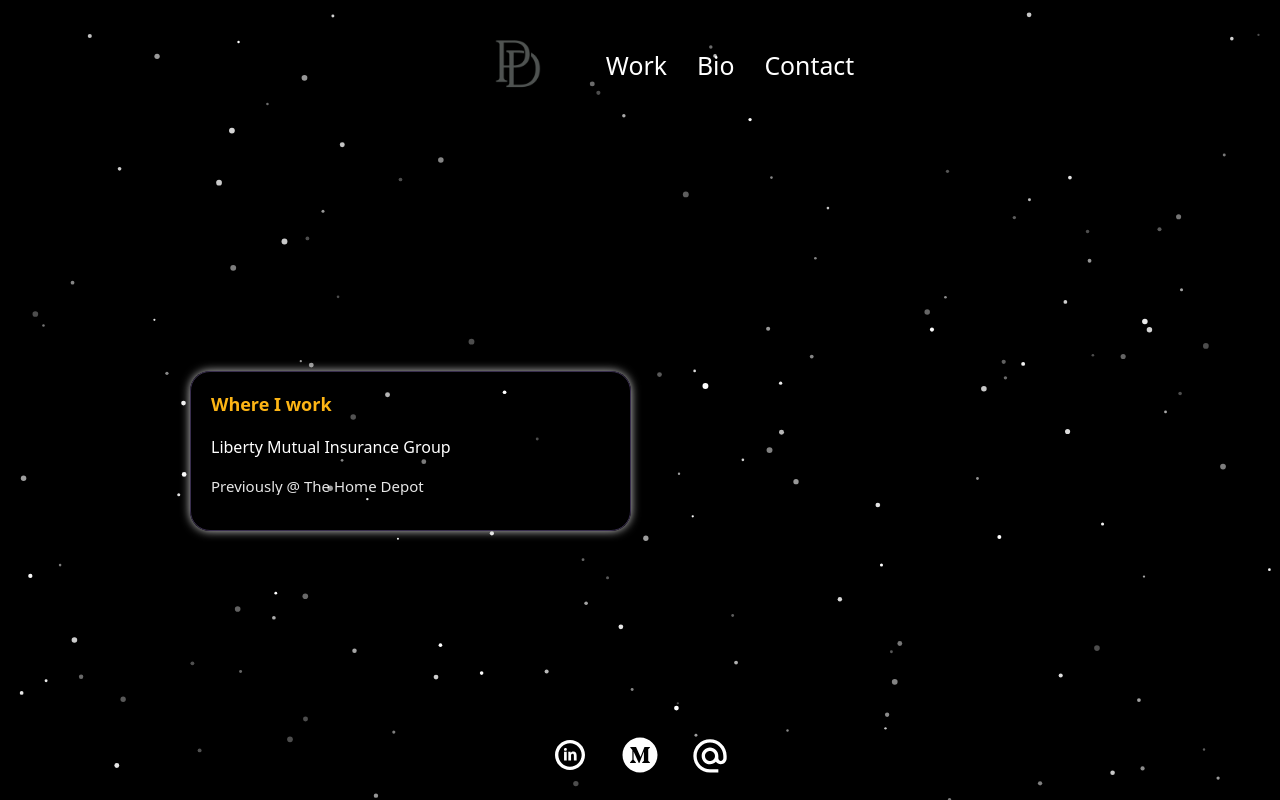
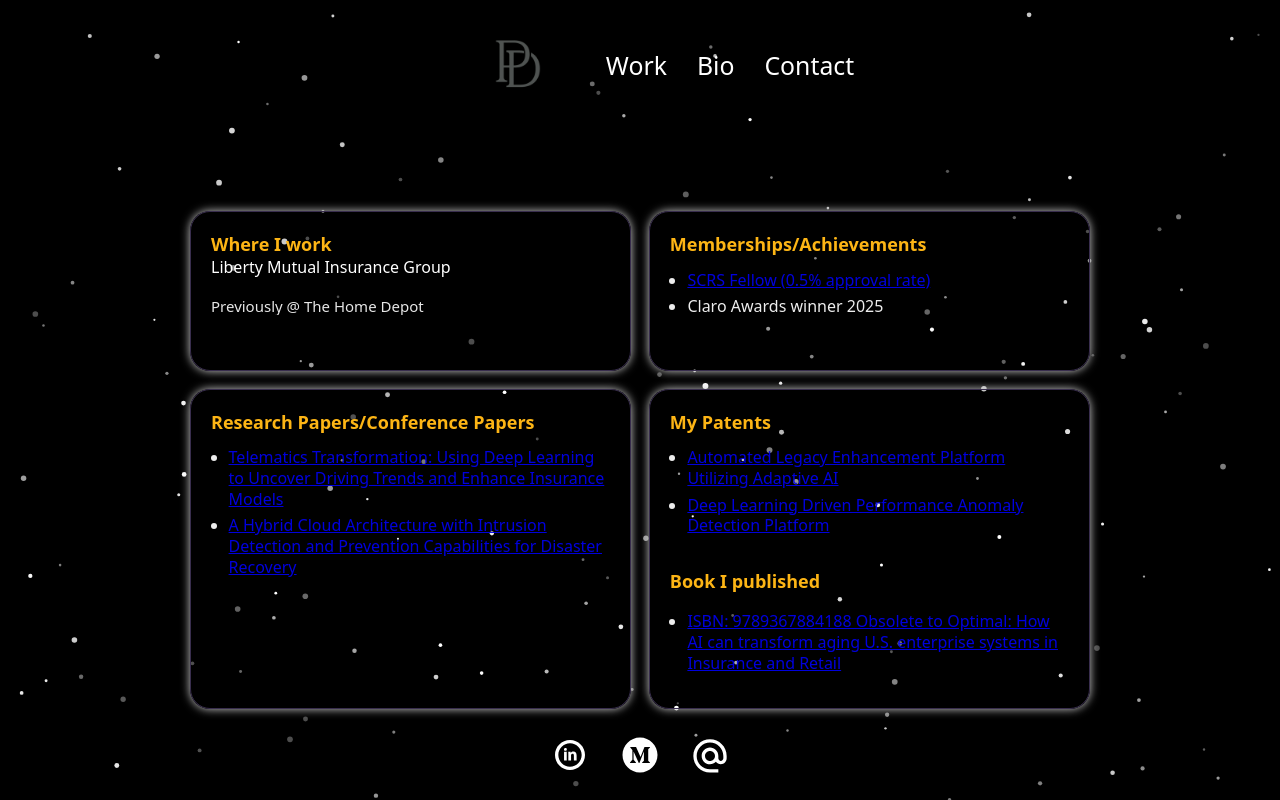
Before and after one commit to koffee-coder/my-website, a React (Vite) app: page /work in a window 1280 px wide. Built offline with nearby package versions, Linux system fonts and the light colour scheme.

Commit message:
Updated work page

```diff
--- a/src/components/MagicBento/MagicBento.css
+++ b/src/components/MagicBento/MagicBento.css
@@ -27,7 +27,7 @@
 .card {
   display: flex;
   flex-direction: column;
-  justify-content: space-between;
+  justify-content: flex-start;
   position: relative;
   min-height: 120px;
   width: 100%;
@@ -233,3 +233,11 @@
   margin-bottom: 0.35em;
   line-height: 1.3;
 }
+
+.card__secondary-label {
+  font-size: 18px;
+  font-weight: 700;
+  color: #FDB515;
+  margin-top: 1.5em;
+  margin-bottom: 0.5em;
+}
--- a/src/components/MagicBento/MagicBento.jsx
+++ b/src/components/MagicBento/MagicBento.jsx
@@ -15,35 +15,59 @@ const cardData = [
     label: "Where I work",
     description: "Previously @ The Home Depot"
   },
-  // {
-  //   area: "top-right",
-  //   color: "transparent",
-  //   title: "",
-  //   label: "Memberships/Achievements",
-  //   list: [
-  //     {
-  //       text: "SCRS Fellow (0.5% approval rate)",
-  //       href: "https://scrs.in/scrs-fellow/1226"
-  //     },
-  //     {
-  //       text: "Claro Awards winner 2025"
-  //     }
-  //   ]
-  // },
-  // {
-  //   area: "bottom-left",
-  //   color: "transparent",
-  //   title: "Collaboration & Automation",
-  //   label: "Research Papers/Conference Papers",
-  //   description: "Work together seamlessly & streamline workflows"
-  // },
-  // {
-  //   area: "bottom-right",
-  //   color: "transparent",
-  //   title: "Integration & Security",
-  //   label: "Patents",
-  //   description: "Connect favorite tools & enterprise-grade protection"
-  // }
+  {
+    area: "top-right",
+    color: "transparent",
+    title: "",
+    label: "Memberships/Achievements",
+    list: [
+      {
+        text: "SCRS Fellow (0.5% approval rate)",
+        href: "https://scrs.in/scrs-fellow/1226"
+      },
+      {
+        text: "Claro Awards winner 2025"
+      }
+    ]
+  },
+  {
+    area: "bottom-left",
+    color: "transparent",
+    label: "Research Papers/Conference Papers",
+        list: [
+      {
+        text: "Telematics Transformation: Using Deep Learning to Uncover Driving Trends and Enhance Insurance Models",
+        href: "https://doi.org/10.30574/wjaets.2025.15.3.1018"
+      },
+
+      {
+        text: "A Hybrid Cloud Architecture with Intrusion Detection and Prevention Capabilities for Disaster Recovery",
+        href: "https://doi.org/10.1109/ICETM63734.2025.11051927"
+      }
+    ]
+  },
+  {
+    area: "bottom-right",
+    color: "transparent",
+    label: "My Patents",
+    secondaryLabel: "Book I published",
+    list: [
+      {
+        text: "Automated Legacy Enhancement Platform Utilizing Adaptive AI",
+        href: "https://register.dpma.de/DPMAregister/pat/register?AKZ=2020251024314&CURSOR=0#verf-detail-table_1"
+      },
+      {
+        text: "Deep Learning Driven Performance Anomaly Detection Platform",
+        href:"https://register.dpma.de/DPMAregister/pat/register?AKZ=2020251024322&CURSOR=1"
+      }
+    ],
+    bookList: [
+      {
+        text: "ISBN: 9789367884188 Obsolete to Optimal: How AI can transform aging U.S. enterprise systems in Insurance and Retail",
+        href: "https://isbnsearch.org/isbn/9789367884188"
+      }
+    ]
+  }
 ];
 
 const createParticleElement = (x, y, color = DEFAULT_GLOW_COLOR) => {
@@ -493,6 +517,30 @@ const MagicBento = ({
                 ) : (
                   <p className="card__description">{card.description}</p>
                 )}
+
+                {card.bookList && (
+                  <>
+                    <div className="card__secondary-label">{card.secondaryLabel}</div>
+                    <ul className="card__list">
+                      {card.bookList.map((item, i) =>
+                        item.href ? (
+                          <li key={i}>
+                            <a
+                              href={item.href}
+                              target="_blank"
+                              rel="noopener noreferrer"
+                              style={{ textDecoration: 'underline' }}
+                            >
+                              {item.text}
+                            </a>
+                          </li>
+                        ) : (
+                          <li key={i}>{item.text}</li>
+                        )
+                      )}
+                    </ul>
+                  </>
+                )}
               </div>
             </ParticleCard>
           );
--- a/src/pages/Bio.jsx
+++ b/src/pages/Bio.jsx
@@ -9,21 +9,21 @@ const steps = [
     year: '2013',
     text: 'Moved to USA in 2013',
     image: moveUSAImg,
-    description: 'I made the bold decision to move to the United States to pursue higher education and career opportunities. This was a transformative moment that opened doors to new experiences and challenges. Adapting to a new culture and environment helped me grow both personally and professionally. It marked the beginning of an exciting journey in the tech industry.',
+    description: 'Moved to USA in 2013',
   },
   {
     id: 2,
     year: '2015',
-    text: 'Completed Masters in CS',
+    text: 'Completed Masters in Computer Science',
     image: mastersImg,
-    description: 'I earned my Master\'s degree in Computer Science, deepening my knowledge in software engineering and algorithms. The rigorous coursework and research projects enhanced my technical skills significantly. I collaborated with talented peers and professors on cutting-edge projects. This achievement laid a strong foundation for my career in technology.',
+    description: 'Completed Masters in Computer Science',
   },
   {
     id: 3,
     year: '2015',
     text: 'Started working as an Engineer',
     image: engineerImg,
-    description: 'I began my professional career as a software engineer, applying my academic knowledge to real-world problems. Working on diverse projects helped me understand the industry\'s best practices and workflows. I developed solutions that impacted users and contributed to business goals. This role marked the start of my journey as a senior software engineer.',
+    description: 'Started working as an Engineer',
   },
 ];
 
```
